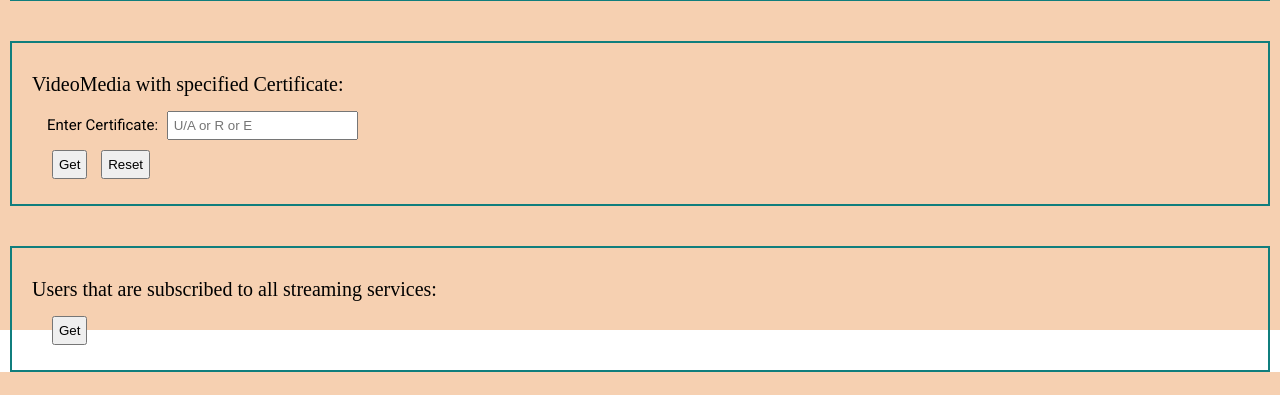
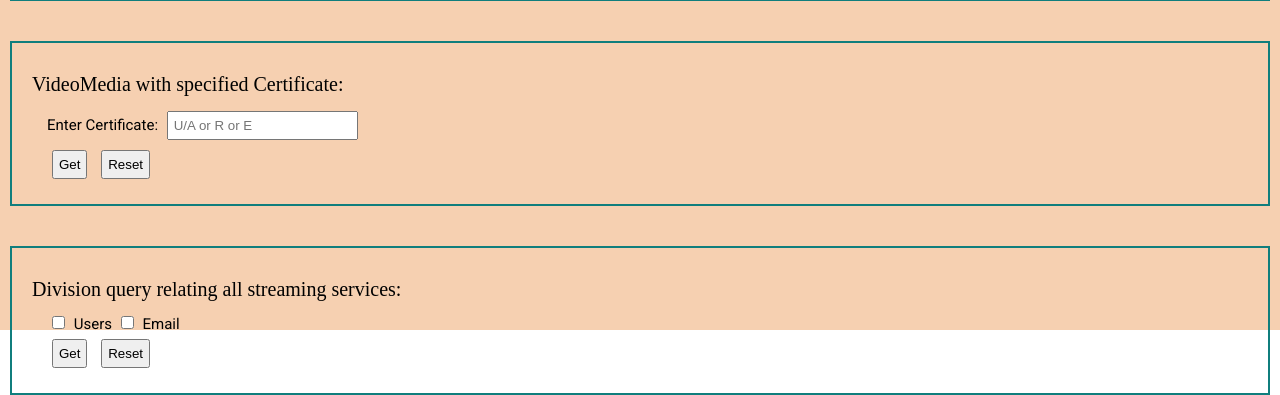
Before and after one commit to yaash45/BiblioStream, a Flask app: page / in a window 1280 px wide. Shown: the part 1358-1753 px from the top of the page. Before the commit the page ends 1730 px from the top, so only its background shows below. Run offline with Flask 2, Linux system fonts and the light colour scheme; parts of the project's set-up code (start-up, migrations or seed data) failed here and were passed over; some web fonts are replaced.

Commit message:
Implement Division query UI and added navbar link

```diff
--- a/src/main.py
+++ b/src/main.py
@@ -23,9 +23,9 @@ if args.DatabaseConfigPath != None:
 
 
 @app.route("/")
-def index(project_result=None, agg_result=None, select_result=None, join_result=None) -> str:
+def index(project_result=None, agg_result=None, select_result=None, join_result=None, division_result=None) -> str:
     return render_template(
-        "index.html", project_result=project_result, agg_result=agg_result, select_result=select_result, join_result=join_result
+        "index.html", project_result=project_result, agg_result=agg_result, select_result=select_result, join_result=join_result, division_result=None
     )
 
 
@@ -173,23 +173,39 @@ def join_video_cert():
 
     return redirect("/")
 
-@app.route("/divsion", methods=["GET"])
-def has_all_division():
+@app.route("/division_streaming", methods=["GET"])
+def division_streaming():
+
     # If the get button is pressed, obtain data from database
-    if request.args.get("divide_get", None):
+    if request.args.get("division_get", None):
+        user = None
+        email = None
 
+        if request.args.get("division_user", None):
+            user = request.args["division_user"]
+        if request.args.get("division_email", None):
+            email = request.args["division_email"]
 
-        divide_result = f"[('videomedia_name')] : {bs.has_all_streaming()}"
+        # If both are None, query will throw error. So redirect to index.html
+        if user == None and email == None:
+            return redirect("/")
 
-        return render_template("index.html", divide_result=divide_result)
+        # Project based on selected checkboxes
+        if user != None and email != None:
+            division_result = f"'name', 'email' : \
+                {bs.has_all_streaming(user=True, email=True)}"
+        elif user != None and email == None:
+            division_result = f"'name' : {bs.has_all_streaming(user=True, email=False)}"
+        elif user == None and email != None:
+            division_result = f"'email' : {bs.has_all_streaming(user=False, email=True)}"
+
+        return render_template("index.html", division_result=division_result)
 
     # If reset button is pressed, simply redirect to home
-    elif request.args.get("join_reset", None):
+    elif request.args.get("division_reset", None):
         return redirect("/")
 
     return redirect("/")
-
-
 
 
 
--- a/src/templates/index.html
+++ b/src/templates/index.html
@@ -159,15 +159,27 @@
           <span class="db_result"> {{ join_result }}</span>
           {% endif %}
         </div>
-        <div class="form" class="division_user">
-          <span class="header"><a id="division">Users that are subscribed to all streaming services:</a></span>
-          <form action="{{url_for('division_user')}}" method="GET">
-
-            <input type="submit" name="divison_get" value="Get"></input>
-
+        <div class="form" class="division_streaming">
+          <span class="header"><a id="division">Division query relating all streaming services:</a></span>
+          <form action="{{url_for('division_streaming')}}" method="GET">
+            <input
+              type="checkbox"
+              name="division_user"
+              value="users"
+            />
+            <label for="division_user">Users</label>
+            <input
+              type="checkbox"
+              name="division_email"
+              value="movies"
+            />
+            <label for="division_email">Email</label>
+            <br />
+            <input type="submit" name="division_get" value="Get"></input>
+            <input type="submit" name="division_reset" value="Reset"></input>
           </form>
-          {% if divide_result %}
-          <span class="db_result"> {{ divide_result }}</span>
+          {% if division_result %}
+          <span class="db_result"> {{ division_result }}</span>
           {% endif %}
         </div>
       </div>
```
Also changed, not shown: src/bibliostream.py (+19 -3 lines).
